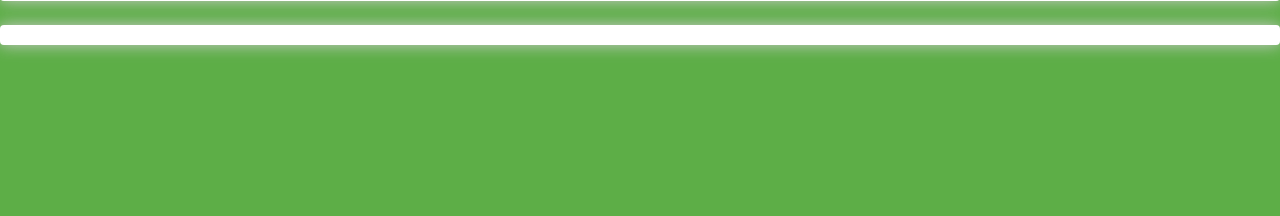
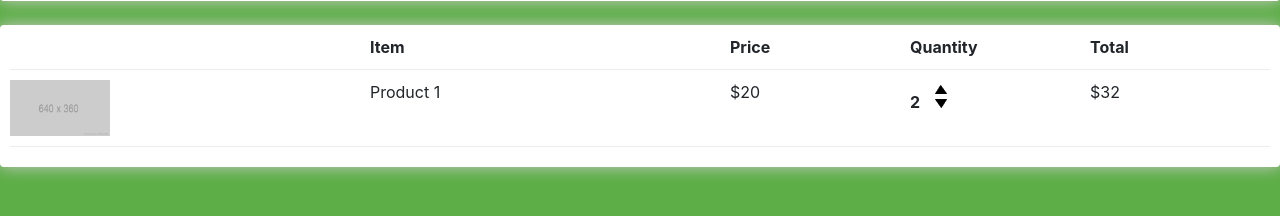
Before and after one commit to matiasumanzor/ecommercedj, a Django app: template store/templates/store/cart.html in a window 1280 px wide. Shown: the part 237-453 px from the top of the page. Run offline with Django 3.2, Linux system fonts and the light colour scheme; the template is opened without the code that fills it, so the values that code supplies are empty; some libraries are stand-ins or nearby versions.

Commit message:
last update 17-11

```diff
--- a/store/templates/store/cart.html
+++ b/store/templates/store/cart.html
@@ -30,6 +30,28 @@
 
 			<br>
 			<div class="box-element">
+				<div class="cart-row">
+					<div style="flex:2"></div>
+					<div style="flex:2"><strong>Item</strong></div>
+					<div style="flex:1"><strong>Price</strong></div>
+					<div style="flex:1"><strong>Quantity</strong></div>
+					<div style="flex:1"><strong>Total</strong></div>
+				</div>
+
+				<div class="cart-row">
+					<div style="flex:2"><img class="row-image" src="{% static 'images/placeholder.png' %}"></div>
+					<div style="flex:2"><p>Product 1</p></div>
+					<div style="flex:1"><p>$20</p></div>
+					<div style="flex:1">
+						<p class="quantity">2</p>
+						<div class="quantity">
+							<img class="chg-quantity" src="{% static  'images/arriba.png' %}">
+
+							<img class="chg-quantity" src="{% static  'images/abajo.png' %}">
+						</div>
+					</div>
+					<div style="flex:1"><p>$32</p></div>
+				</div>
 
 			</div>
 		</div>
```
Also changed, not shown: store/templates/store/checkout.html (+62 -4 lines), static/images/abajo.png (added), static/images/arriba.png (added).
